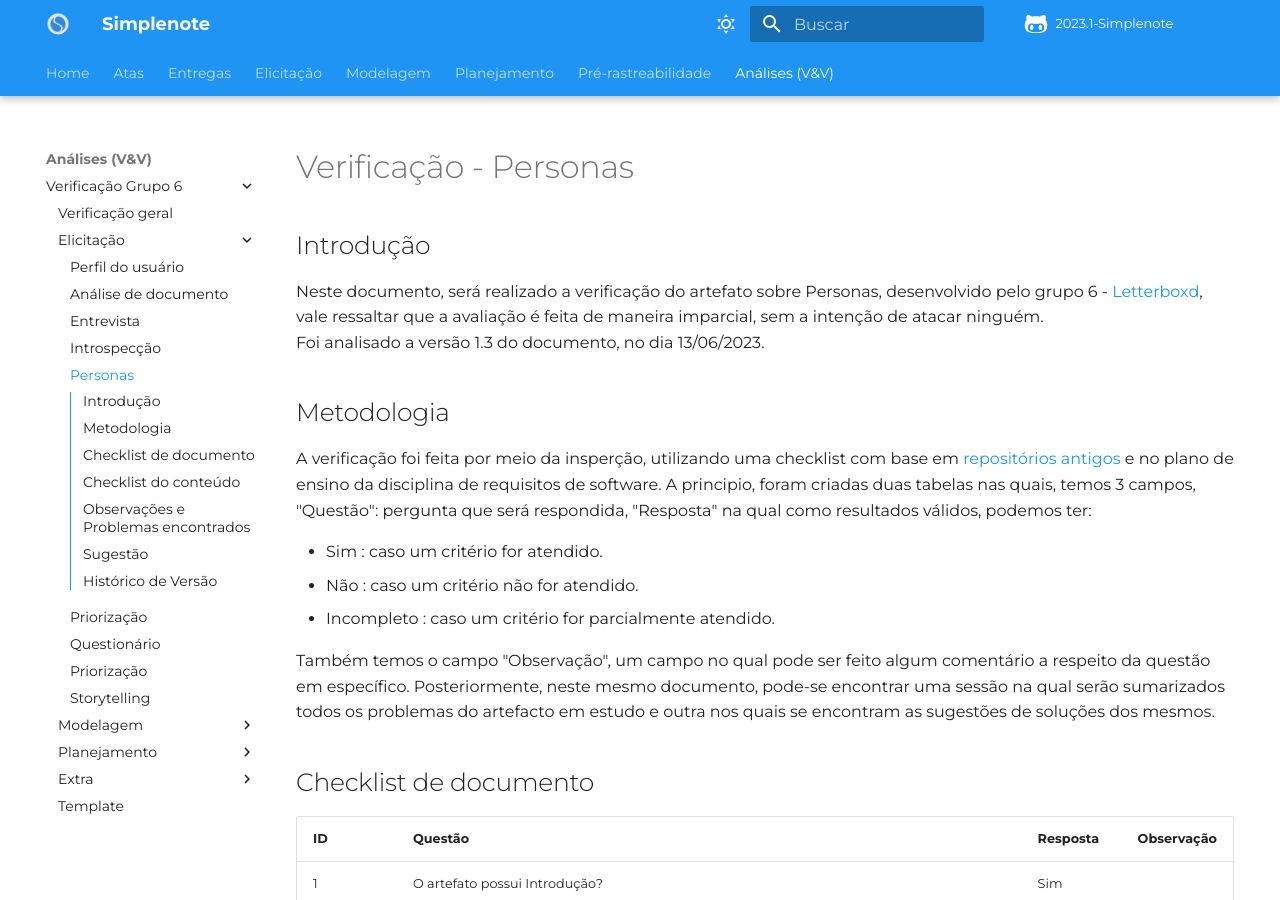
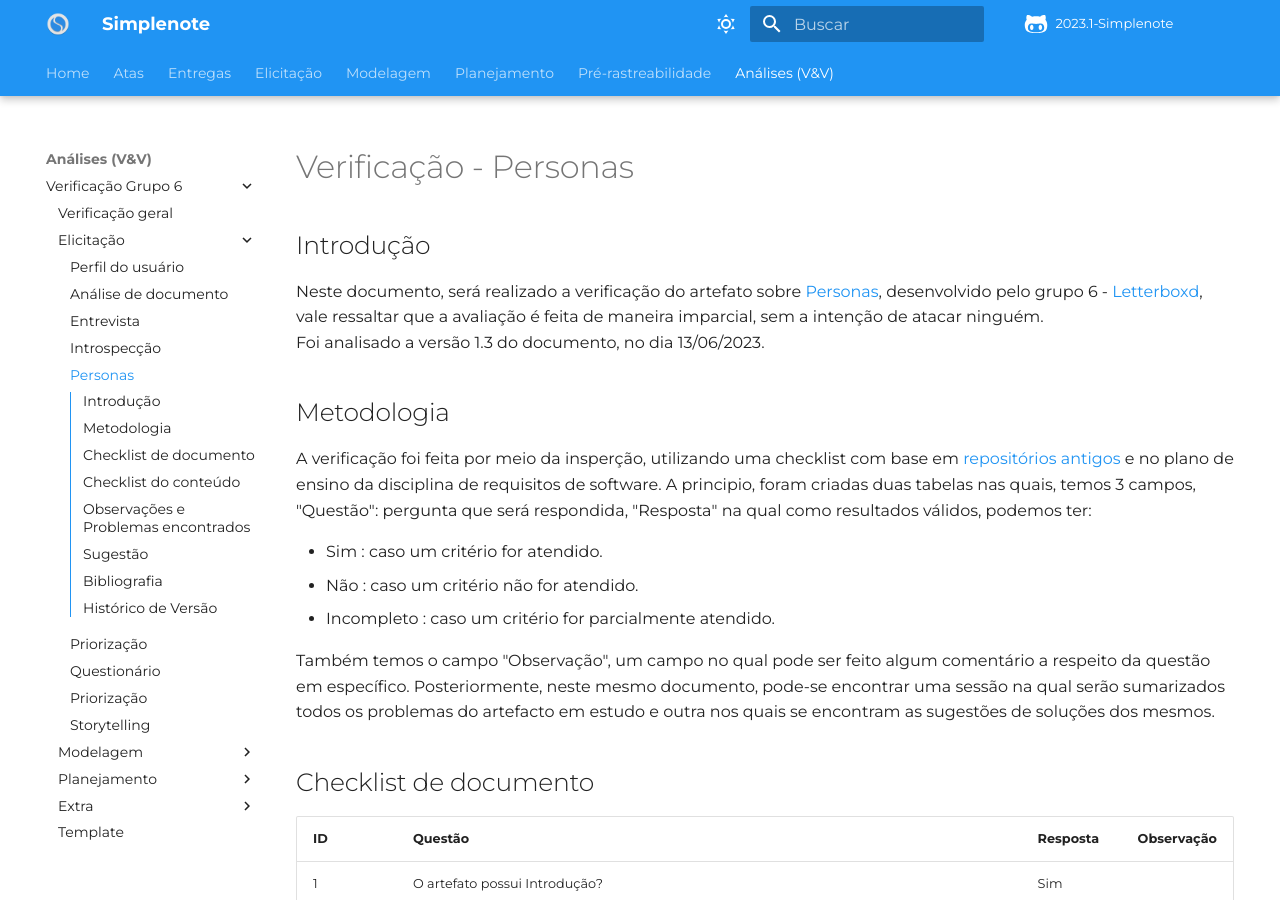
Before and after one commit to Requisitos-de-Software/2023.1-Simplenote, an MkDocs documentation site: the page built from docs/analise-grupo6/elicitacao/personas.md, in a window 1280 px wide and 900 px high. Built offline with MkDocs 1.6.1 and Material for MkDocs 9.7.7, drawn with Linux system fonts in a browser that asks for light colours; some web fonts are replaced; comment, search, counter and statistics services are not loaded; some of the changed lines change nothing that is shown; some of the changed text lies outside the part shown.

Commit message:
Mudança dos links

```diff
--- a/docs/analise-grupo6/elicitacao/personas.md
+++ b/docs/analise-grupo6/elicitacao/personas.md
@@ -2,7 +2,7 @@
 
 ## Introdução
 
-Neste documento, será realizado a verificação do artefato sobre Personas, desenvolvido pelo grupo 6 - [Letterboxd](https://requisitos-de-software.github.io/2023.1-Letterboxd/), vale ressaltar que a avaliação é feita de maneira imparcial, sem a intenção de atacar ninguém.<br> Foi analisado a versão 1.3 do documento, no dia 13/06/2023.
+Neste documento, será realizado a verificação do artefato sobre [Personas](https://requisitos-de-software.github.io/2023.1-Letterboxd/Elicita%C3%A7%C3%A3o/personas/), desenvolvido pelo grupo 6 - [Letterboxd](https://requisitos-de-software.github.io/2023.1-Letterboxd/), vale ressaltar que a avaliação é feita de maneira imparcial, sem a intenção de atacar ninguém.<br> Foi analisado a versão 1.3 do documento, no dia 13/06/2023.
 ## Metodologia
 
 A verificação foi feita por meio da insperção, utilizando uma checklist com base em [repositórios antigos](https://github.com/Requisitos-de-Software) e no plano de ensino da disciplina de requisitos de software. A principio, foram criadas duas tabelas nas quais, temos 3 campos, "Questão": pergunta que será respondida, "Resposta" na qual como resultados válidos, podemos ter:
@@ -48,6 +48,10 @@ Estrutura bem organizada do artefato, que apresenta ótima abordagem do tema, co
 ## Sugestão
 Nenhuma sugestão a ser feita.
 
+## Bibliografia
+
+> [1] BARBOSA, S.; SILVA, B. Interação Humano-Computador. [s.l.] Elsevier Brasil, 2010. p. 176–180
+
 ## Histórico de Versão
 
 | Versão | Data       | Descrição                  | Autor(es)    | Revisor(es) |
```
